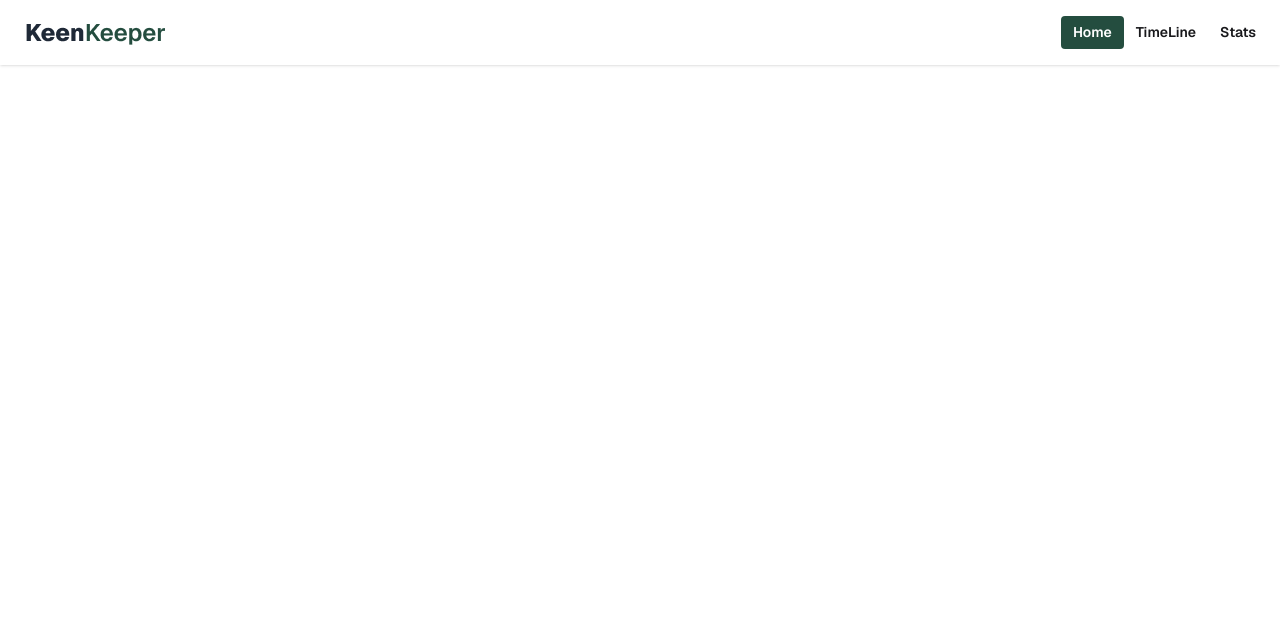
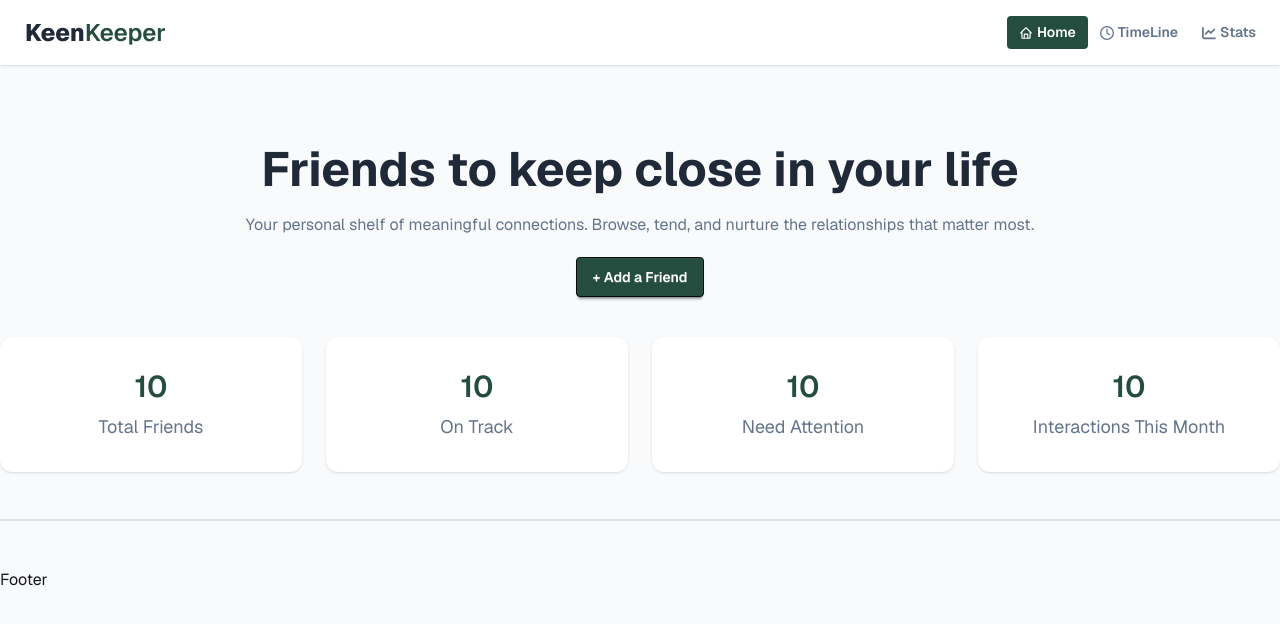
Before and after one commit to munaimpro/programming-hero-assignment-7, a React (Vite) app in the folder keen-keeper/: page / in a window 1280 px wide. Shown: the top 624 px of the page. Built offline with nearby package versions, Linux system fonts and the light colour scheme.

Commit message:
feat: banner and stats component design

```diff
--- a/keen-keeper/index.html
+++ b/keen-keeper/index.html
@@ -4,9 +4,9 @@
     <meta charset="UTF-8" />
     <link rel="icon" type="image/svg+xml" href="/favicon.svg" />
     <meta name="viewport" content="width=device-width, initial-scale=1.0" />
-    <title>keen-keeper</title>
+    <title>KeenKeeper</title>
   </head>
-  <body class="font-geist">
+  <body>
     <div id="root"></div>
     <script type="module" src="/src/main.jsx"></script>
   </body>
--- a/keen-keeper/src/components/Footer/Footer.jsx
+++ b/keen-keeper/src/components/Footer/Footer.jsx
@@ -3,7 +3,7 @@ import React from 'react';
 const Footer = () => {
     return (
         <div>
-
+            Footer
         </div>
     );
 };
--- /dev/null
+++ b/keen-keeper/src/components/HomePage/Hero/Hero.jsx
@@ -0,0 +1,13 @@
+import React from 'react';
+
+const Hero = () => {
+    return (
+        <div className='container mx-auto text-center mt-20 mb-10 space-y-5'>
+            <h2 className='text-[#1F2937] text-5xl font-bold'>Friends to keep close in your life</h2>
+            <p className='text-[#64748B]'>Your personal shelf of meaningful connections. Browse, tend, and nurture the relationships that matter most.</p>
+            <button className='btn btn-neutral shadow-0 rounded-0 text-base-100 bg-[#244D3F]'>+ Add a Friend</button>
+        </div>
+    );
+};
+
+export default Hero;
--- /dev/null
+++ b/keen-keeper/src/components/HomePage/HomePage.jsx
@@ -0,0 +1,14 @@
+import React from 'react';
+import Hero from './Hero/Hero';
+import Stats from './Stats/Stats';
+
+const HomePage = () => {
+    return (
+        <>
+            <Hero></Hero>
+            <Stats></Stats>
+        </>
+    );
+};
+
+export default HomePage;
--- /dev/null
+++ b/keen-keeper/src/components/HomePage/Stats/Stats.jsx
@@ -0,0 +1,37 @@
+import React from 'react';
+
+const Stats = () => {
+    return (
+        <div>
+            <div className='container mx-auto grid gap-6 grid-cols-1 lg:grid-cols-4'>
+                {/* Total Friends */}
+                <div className='card bg-base-100 shadow text-center rounded-xl p-8 justify-center'>
+                    <h2 className='text-3xl font-semibold mb-2 text-[#244D3F]'>10</h2>
+                    <p className='text-[#64748B] text-[18px]'>Total Friends</p>
+                </div>
+
+                {/* On Track */}
+                <div className='card bg-base-100 shadow text-center rounded-xl p-8 justify-center'>
+                    <h2 className='text-3xl font-semibold mb-2 text-[#244D3F]'>10</h2>
+                    <p className='text-[#64748B] text-[18px]'>On Track</p>
+                </div>
+
+                {/* Need Attention */}
+                <div className='card bg-base-100 shadow text-center rounded-xl p-8 justify-center'>
+                    <h2 className='text-3xl font-semibold mb-2 text-[#244D3F]'>10</h2>
+                    <p className='text-[#64748B] text-[18px]'>Need Attention</p>
+                </div>
+
+                {/* Interactions This Month */}
+                <div className='card bg-base-100 shadow text-center rounded-xl p-8 justify-center'>
+                    <h2 className='text-3xl font-semibold mb-2 text-[#244D3F]'>10</h2>
+                    <p className='text-[#64748B] text-[18px]'>Interactions This Month</p>
+                </div>
+            </div>
+
+            <div className='container mx-auto divider my-10'></div>
+        </div>
+    );
+};
+
+export default Stats;
--- a/keen-keeper/src/components/NavBar/NavBar.jsx
+++ b/keen-keeper/src/components/NavBar/NavBar.jsx
@@ -1,25 +1,29 @@
 import React from 'react';
 import { NavLink } from 'react-router';
-import Logo from '../../assets/logo.png'
+import Logo from '../../assets/logo.png';
+import HomeIcon from '../../assets/Home.svg';
 
 const NavBar = () => {
 
     const link = <>
         <li>
             <NavLink to={"/"} className={({ isActive }) =>
-                `font-semibold hover:shadow-0 ${isActive ? 'bg-[#244D3F] text-base-100' : ''}`}>
-                Home
+                `font-semibold text-[#64748B] gap-1 ${isActive ? 'bg-[#244D3F] text-base-100' : ''}`}>
+                <svg stroke="currentColor" fill="currentColor" stroke-width="0" viewBox="0 0 24 24" height="1em" width="1em" xmlns="http://www.w3.org/2000/svg"><path d="M3 13h1v7c0 1.103.897 2 2 2h12c1.103 0 2-.897 2-2v-7h1a1 1 0 0 0 .707-1.707l-9-9a.999.999 0 0 0-1.414 0l-9 9A1 1 0 0 0 3 13zm7 7v-5h4v5h-4zm2-15.586 6 6V15l.001 5H16v-5c0-1.103-.897-2-2-2h-4c-1.103 0-2 .897-2 2v5H6v-9.586l6-6z"></path></svg>
+                <span>Home</span>
             </NavLink>
         </li>
         <li>
             <NavLink to={"/timeline"} className={({ isActive }) =>
-                `font-semibold ${isActive ? 'bg-[#244D3F] text-base-100' : ''}`}>
-                TimeLine
+                `font-semibold text-[#64748B] gap-1 ${isActive ? 'bg-[#244D3F] text-base-100' : ''}`}>
+                <svg stroke="currentColor" fill="currentColor" stroke-width="0" viewBox="0 0 512 512" height="1em" width="1em" xmlns="http://www.w3.org/2000/svg"><path d="M464 256A208 208 0 1 1 48 256a208 208 0 1 1 416 0zM0 256a256 256 0 1 0 512 0A256 256 0 1 0 0 256zM232 120l0 136c0 8 4 15.5 10.7 20l96 64c11 7.4 25.9 4.4 33.3-6.7s4.4-25.9-6.7-33.3L280 243.2 280 120c0-13.3-10.7-24-24-24s-24 10.7-24 24z"></path></svg>
+                <span>TimeLine</span>
             </NavLink>
         </li>
         <li>
             <NavLink to={"/stats"} className={({ isActive }) =>
-                `font-semibold ${isActive ? 'bg-[#244D3F] text-base-100' : ''}`}>
+                `font-semibold text-[#64748B] gap-1 ${isActive ? 'bg-[#244D3F] text-base-100' : ''}`}>
+                <svg stroke="currentColor" fill="currentColor" stroke-width="0" viewBox="0 0 512 512" height="1em" width="1em" xmlns="http://www.w3.org/2000/svg"><path d="M64 64c0-17.7-14.3-32-32-32S0 46.3 0 64L0 400c0 44.2 35.8 80 80 80l400 0c17.7 0 32-14.3 32-32s-14.3-32-32-32L80 416c-8.8 0-16-7.2-16-16L64 64zm406.6 86.6c12.5-12.5 12.5-32.8 0-45.3s-32.8-12.5-45.3 0L320 210.7l-57.4-57.4c-12.5-12.5-32.8-12.5-45.3 0l-112 112c-12.5 12.5-12.5 32.8 0 45.3s32.8 12.5 45.3 0L240 221.3l57.4 57.4c12.5 12.5 32.8 12.5 45.3 0l128-128z"></path></svg>
                 Stats
             </NavLink>
         </li>
--- a/keen-keeper/src/components/Root/Root.jsx
+++ b/keen-keeper/src/components/Root/Root.jsx
@@ -1,7 +1,6 @@
-import React from 'react';
 import NavBar from '../NavBar/NavBar';
+import Footer from '../Footer/Footer';
 import { Outlet } from 'react-router';
-import Footer from '../Footer/Footer';
 
 const Root = () => {
     return (
--- a/keen-keeper/src/components/Home/Home.jsx
+++ b/keen-keeper/src/components/StatisticsPage/StatisticsPage.jsx
@@ -1,6 +1,6 @@
 import React from 'react';
 
-const Home = () => {
+const StatisticsPage = () => {
     return (
         <div>
 
@@ -8,4 +8,4 @@ const Home = () => {
     );
 };
 
-export default Home;
+export default StatisticsPage;
--- a/keen-keeper/src/components/Stats/Stats.jsx
+++ /dev/null
@@ -1,11 +0,0 @@
-import React from 'react';
-
-const Stats = () => {
-    return (
-        <div>
-
-        </div>
-    );
-};
-
-export default Stats;
--- a/keen-keeper/src/index.css
+++ b/keen-keeper/src/index.css
@@ -2,8 +2,12 @@
 @import "tailwindcss";
 @plugin "daisyui";
 
-.font-geist {
+* {
     font-family: "Geist", sans-serif;
-    font-weight: 400;
     font-style: normal;
 }
+
+body {
+    background-color: #F8FAFC;
+    min-height: 100vh;
+}
--- a/keen-keeper/src/main.jsx
+++ b/keen-keeper/src/main.jsx
@@ -4,10 +4,10 @@ import './index.css'
 import App from './App.jsx'
 import { createBrowserRouter, RouterProvider } from "react-router";
 import Root from './components/Root/Root.jsx';
-import Home from './components/Home/Home.jsx';
 import Timeline from './components/Timeline/Timeline.jsx';
-import Stats from './components/Stats/Stats.jsx';
 import Notfound from './components/NotFound/NotFound.jsx';
+import HomePage from './components/HomePage/HomePage.jsx';
+import StatisticsPage from './components/StatisticsPage/StatisticsPage.jsx';
 
 const route = createBrowserRouter([
   {
@@ -16,7 +16,7 @@ const route = createBrowserRouter([
       children: [
         {
           'index': true,
-          'Component': Home
+          'Component': HomePage
         },
         {
           'path': 'timeline',
@@ -24,7 +24,7 @@ const route = createBrowserRouter([
         },
         {
           'path': 'stats',
-          'Component': Stats
+          'Component': StatisticsPage
         },
         {
           'path': '*',
--- /dev/null
+++ b/keen-keeper/src/pages/Home/Home.jsx
@@ -0,0 +1,12 @@
+import React from 'react';
+import Hero from '../../components/Home/Hero/Hero';
+
+const Home = () => {
+    return (
+        <div>
+            <Hero></Hero>
+        </div>
+    );
+};
+
+export default Home;
```
